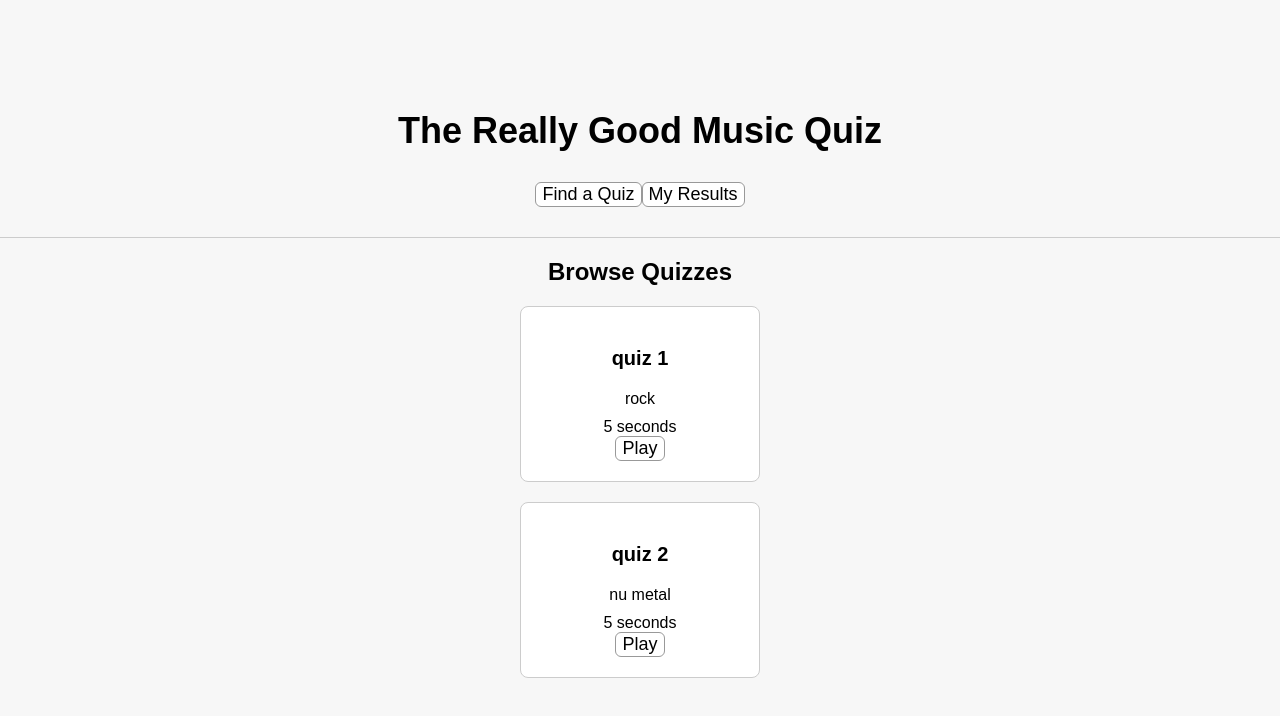
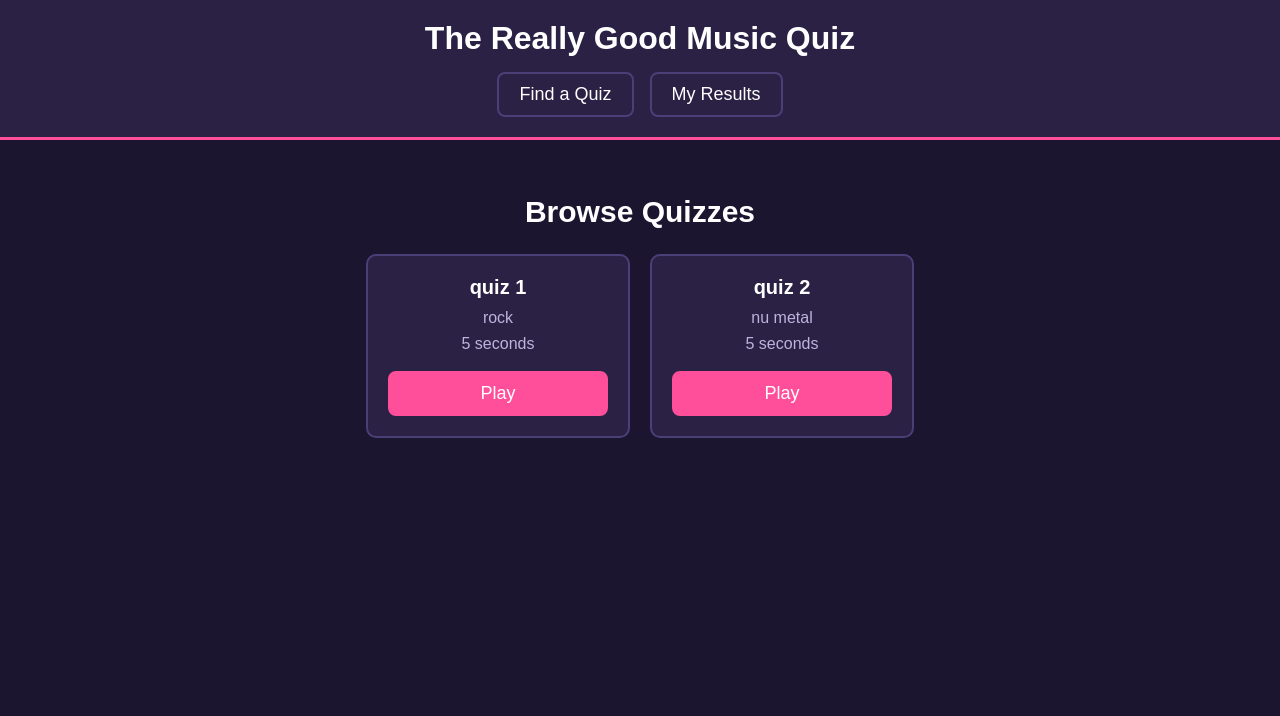
Before and after one commit to LiamIsCoding/thereallygoodmusicquiz, a React (Vite) app: page / in a window 1280 px wide. Shown: the top 716 px of the page. Built offline with nearby package versions, Linux system fonts and the light colour scheme.

Commit message:
M2: style header, browse page and quiz page

```diff
--- a/src/QuizPage.jsx
+++ b/src/QuizPage.jsx
@@ -91,8 +91,9 @@ function QuizPage({ index }) {
 
         {/* Create the buttons */}
         {/* when an answer is clicked, it checks if it's correct and updates the score and moves to the next question */}
-        {start && question && question.options.map((option, i) => (
-          <button key={i} onClick={() => {
+        {/* the buttons sit inside a div with a class so the css can lay them out two per row */}
+        {start && question && <div className="options-grid">{question.options.map((option, i) => (
+          <button key={i} className="option-btn" onClick={() => {
             if (i === question.correct) {
               setScore(currentScore => currentScore + questionPoints)
             }
@@ -102,7 +103,7 @@ function QuizPage({ index }) {
             setQuestionPoints(100)
             if (audioRef.current) audioRef.current.pause()
           }}>{option}</button>
-        ))}
+        ))}</div>}
 
         {start && question && <br />}
 
@@ -116,11 +117,10 @@ function QuizPage({ index }) {
 
         {/* when the quiz is finished, it displays the final score */}
         {finished && (
-          <>
+          <div className="quiz-results">
             <h2>Quiz complete!</h2>
-            <p>Final score: {score}</p>
-          </>
-
+            <p>Final score: <span className="final-score">{score}</span></p>
+          </div>
         )}
 
 
--- a/src/styles/browser_page.css
+++ b/src/styles/browser_page.css
@@ -1,62 +1,49 @@
-body {
-    margin: 0;
-    font-family: Arial, sans-serif;
-    background-color: #f7f7f7;
+#list-heading {
+  font-size: 30px;
+  margin-bottom: 25px;
 }
 
-.site-header {
-    text-align: center;
-    padding: 30px;
-    border-bottom: 1px solid #ccc;
-}
-
-.site-header h1 {
-    font-size: 36px;
-}
-
-nav a {
-    margin: 0 15px;
-    color: black;
-    text-decoration: none;
-    font-size: 18px;
-}
-
-#list {
-    width: 600px;
-    margin: 40px auto;
-}
-
-#list-heading {
-    text-align: center;
-}
-
+/* the list of quiz cards sits in a row and wraps onto the next line */
 ul {
-    list-style: none;
-    padding: 0;
-    max-width: 15rem;
-    margin: 0 auto;
+  list-style: none;
+  padding: 0;
+  margin: 0;
+  display: flex;
+  flex-wrap: wrap;
+  justify-content: center;
+  gap: 20px;
 }
 
 .quiz-card {
-    background-color: white;
-    border: 1px solid #ccc;
-    border-radius: 8px;
-    padding: 20px;
-    margin-bottom: 20px;
+  width: 220px;
+  background-color: var(--card);
+  border: 2px solid var(--border);
+  border-radius: 10px;
+  padding: 20px;
+}
+
+.quiz-card:hover {
+  border-color: var(--accent);
 }
 
 .quiz-name {
-    color: black;
-    font-size: 20px;
-    font-weight: bold;
-    text-decoration: none;
+  margin: 0 0 10px;
+  font-size: 20px;
 }
 
 .quiz-card p {
-    margin: 10px 0 0;
+  margin: 8px 0;
+  color: var(--muted);
 }
 
-footer {
-    text-align: center;
-    margin-top: 50px;
+.quiz-card button {
+  margin-top: 10px;
+  width: 100%;
+  background-color: var(--accent);
+  border-color: var(--accent);
 }
+
+.quiz-card button:hover {
+  background-color: white;
+  color: black;
+}
--- a/src/styles/index.css
+++ b/src/styles/index.css
@@ -1,59 +1,65 @@
-/*generic style file, applies to entire program*/
+/* generic style file, applies to entire program */
 :root {
-
-}
-body {
-    margin: 0;
-    padding-top: 50px;
-    font-family: Arial, sans-serif;
-    background-color: #f7f7f7;
-    text-align: center;
+  --bg: #1b1530;
+  --card: #2a2145;
+  --border: #4b3f78;
+  --text: #ffffff;
+  --muted: #bdb3dd;
+  --accent: #ff4f9a;
 }
 
-button {
-    font-size: 18px;
-    background-color: white;
-    border: 1px solid #999;
-    border-radius: 6px;
-    cursor: pointer;
+body {
+  margin: 0;
+  font-family: Arial, sans-serif;
+  background-color: var(--bg);
+  color: var(--text);
+  text-align: center;
 }
 
-#startQuizBtn {
-    padding: 15px 30px;
-    margin-right: 25px;
+main {
+  max-width: 900px;
+  margin: 0 auto;
+  padding: 30px 20px;
 }
 
-#Hint {
-    padding: 15px 30px;
+/* header */
+.site-header {
+  padding: 20px;
+  background-color: var(--card);
+  border-bottom: 3px solid var(--accent);
 }
 
-#round {
-    display: inline-block;
-    font-size: 24px;
-    font-weight: bold;
-    margin-top: 30px;
-    margin-bottom: 15px;
+.site-header h1 {
+  margin: 0 0 15px;
+  font-size: 32px;
 }
 
-#song_player_here {
-    display: inline-block;
-    font-size: 20px;
-    background-color: white;
-    border: 1px solid #ccc;
-    border-radius: 8px;
-    padding: 25px 80px;
-    margin-bottom: 25px;
+nav button {
+  margin: 0 8px;
 }
 
-#option_1,
-#option_2,
-#option_3,
-#option_4 {
-    width: 150px;
-    height: 60px;
-    margin: 8px;
+/* buttons used everywhere */
+button {
+  font-size: 18px;
+  padding: 10px 20px;
+  color: var(--text);
+  background-color: var(--card);
+  border: 2px solid var(--border);
+  border-radius: 8px;
+  cursor: pointer;
 }
 
 button:hover {
-    background-color: #eeeeee;
+  background-color: var(--accent);
+  border-color: var(--accent);
 }
+
+button:disabled {
+  opacity: 0.4;
+  cursor: not-allowed;
+}
+
+button:disabled:hover {
+  background-color: var(--card);
+  border-color: var(--border);
+}
--- a/src/styles/quiz_page.css
+++ b/src/styles/quiz_page.css
@@ -1,60 +1,84 @@
-body {
-    margin: 0;
-    font-family: Arial, sans-serif;
-    background-color: #f7f7f7;
+#quiz {
+  max-width: 600px;
+  margin: 0 auto;
+  padding: 30px 20px;
+  background-color: var(--card);
+  border: 2px solid var(--border);
+  border-radius: 10px;
 }
 
-.site-header {
-    text-align: center;
-    padding: 30px;
-    border-bottom: 1px solid #ccc;
+#startQuizBtn {
+  padding: 15px 40px;
+  font-size: 22px;
+  background-color: var(--accent);
+  border-color: var(--accent);
 }
 
-.site-header h1 {
-    font-size: 36px;
+#round {
+  display: inline-block;
+  font-size: 26px;
+  font-weight: bold;
+  margin-bottom: 10px;
 }
 
-nav a {
-    margin: 0 15px;
-    color: black;
-    text-decoration: none;
-    font-size: 18px;
+#score,
+#points {
+  display: inline-block;
+  margin: 5px;
+  padding: 5px 15px;
+  border: 1px solid var(--border);
+  border-radius: 20px;
 }
 
-#list {
-    width: 600px;
-    margin: 40px auto;
+#points {
+  color: #5eead4;
 }
 
-#list-heading {
-    text-align: center;
+#song_progress {
+  width: 80%;
+  height: 15px;
+  margin: 15px 0;
 }
 
-.quizzes {
-    list-style: none;
-    padding: 0;
+#playSongBtn {
+  padding: 12px 40px;
+  background-color: var(--accent);
+  border-color: var(--accent);
 }
 
-.quizzes li {
-    background-color: white;
-    border: 1px solid #ccc;
-    border-radius: 8px;
-    padding: 20px;
-    margin-bottom: 20px;
+/* the 4 answer buttons, two per row */
+.options-grid {
+  display: flex;
+  flex-wrap: wrap;
+  justify-content: center;
+  gap: 10px;
+  margin: 20px 0;
 }
 
-.quizzes a {
-    color: black;
-    font-size: 20px;
-    font-weight: bold;
-    text-decoration: none;
+.option-btn {
+  width: 45%;
+  height: 60px;
 }
 
-.quizzes p {
-    margin: 10px 0 0;
+#hint {
+  border-style: dashed;
 }
 
-footer {
-    text-align: center;
-    margin-top: 50px;
+/* results screen */
+.quiz-results h2 {
+  font-size: 30px;
 }
+
+.final-score {
+  display: block;
+  font-size: 50px;
+  font-weight: bold;
+  color: var(--accent);
+}
+
+/* phones: stack the answers in one column */
+@media (max-width: 480px) {
+  .option-btn {
+    width: 100%;
+  }
+}
```
